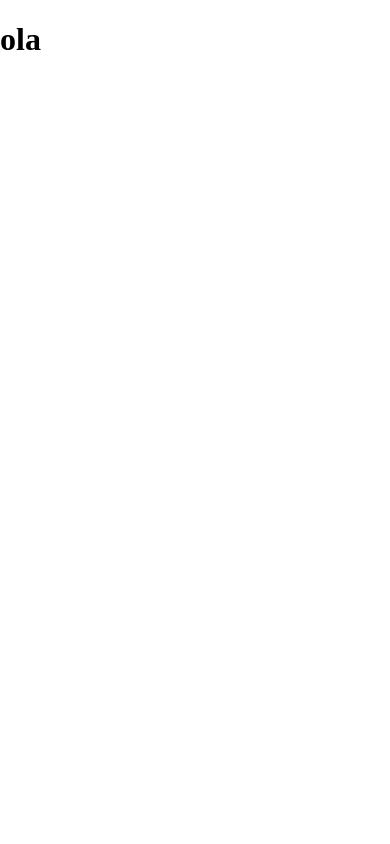
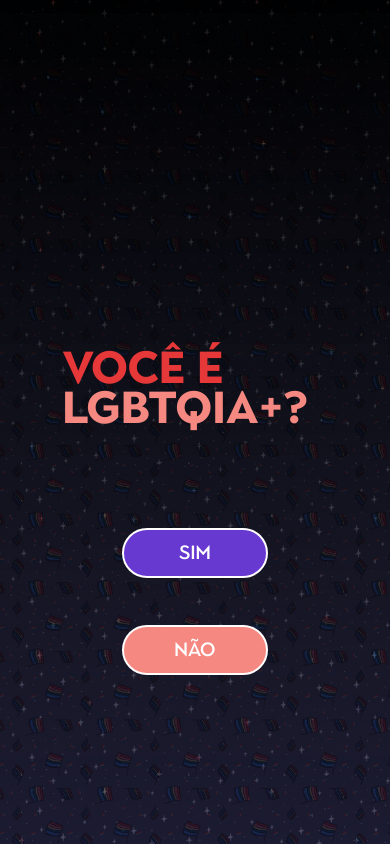
Before and after one commit to rafael-g-depaulo/plural-app, a React (Create React App) app in the folder client/: page /areyouLGBTQIA in a window 390 px wide. Built offline with nearby package versions, Linux system fonts and the light colour scheme.

Commit message:
📱 ✨ Add responsive components in AreYou page

```diff
--- a/client/src/Pages/AreYouLGBTQIA/Buttons/index.js
+++ b/client/src/Pages/AreYouLGBTQIA/Buttons/index.js
@@ -1,8 +1,65 @@
 import React from "react";
 import styled from "styled-components";
+import { Link } from "react-router-dom";
 
-export const Buttons = ({ ...props}) => {
-    return (<></>);
-}
+const Container = styled.div`
+  position: absolute;
+  display: flex;
+  flex-direction: column;
+  align-items: center;
+  justify-content: space-between;
+  width: 37.3vw;
+  height: 17.5vh;
+  margin: 62.5vh 31.3vw 20vh 31.3vw;
+
+  @media (min-width: 700px) {
+    width: 16.4vw;
+    height: 21.1vh;
+    margin: 63.6vh 41.7vw 20vh 41.9vw;
+  }
+`;
+
+const ButtonBox = styled(Link)`
+  display: flex;
+  flex-direction: column;
+  align-items: center;
+  justify-content: space-around;
+  width: 37.3vw;
+  height: 6vh;
+  border: solid 2px #fffdfd;
+  border-radius: 30px;
+  background-color: ${(props) =>
+    props.cover === true ? "#6739d1" : "#f58880"};
+  text-decoration: none;
+  font-family: Town Text;
+  font-size: 1.2em;
+  font-weight: 700;
+  text-transform: uppercase;
+  text-align: center;
+  color: #ffffff;
+
+  @media (min-width: 700px) {
+    width: 16.4vw;
+    height: 7vh;
+    border: solid 2px #fffdfd;
+    border-radius: 30px;
+    font-size: 1.7em;
+  }
+`;
+
+export const Buttons = ({ ...props }) => {
+  return (
+    <>
+      <Container>
+        <ButtonBox to="" cover={true}>
+          sim
+        </ButtonBox>
+        <ButtonBox to="" cover={false}>
+          não
+        </ButtonBox>
+      </Container>
+    </>
+  );
+};
 
 export default Buttons;
--- a/client/src/Pages/AreYouLGBTQIA/Question/index.js
+++ b/client/src/Pages/AreYouLGBTQIA/Question/index.js
@@ -1,8 +1,50 @@
 import React from "react";
 import styled from "styled-components";
 
-export const Question = ({ ...props}) => {
-    return (<></>);
-}
+const Container = styled.div`
+  position: absolute;
+  width: 64.3vw;
+  height: 13.6vh;
+  margin: 37.5vh 19.7vw 48.9vh 16vw;
+
+  @media (min-width: 800px) {
+    width: 28.3vw;
+    height: 21.2vh;
+    margin: 32vh 36.6vw 50.8vh 35.2vw;
+  }
+`;
+
+const Text = styled.h1`
+  font-family: Town Text;
+  font-size: 2.8em;
+  font-weight: 900;
+  font-stretch: normal;
+  font-style: normal;
+  line-height: 0.91;
+  letter-spacing: normal;
+  text-transform: uppercase;
+  text-align: justify;
+  color: #e73839;
+
+  span {
+    color: #f58880;
+  }
+
+  @media (min-width: 800px) {
+    font-size: 4em;
+  }
+`;
+
+export const Question = ({ ...props }) => {
+  return (
+    <>
+      <Container>
+        <Text>
+          você é <br /> <span>lgbtqia+?</span>
+        </Text>
+      </Container>
+    </>
+  );
+};
 
 export default Question;
--- a/client/src/Pages/AreYouLGBTQIA/index.js
+++ b/client/src/Pages/AreYouLGBTQIA/index.js
@@ -2,13 +2,30 @@
 import styled from "styled-components";
 import Buttons from "./Buttons";
 import Question from "./Question";
+import AreYou_web from "./vc_eh_site_fundo.png";
+import AreYou_app from "./voce_eh_fundo.png";
+
+const Background = styled.div`
+background-image: url(${AreYou_app});
+  background-repeat: no-repeat;
+  background-position: center;
+  object-fit: cover;
+  background-size: cover;
+  width: 100vw;
+  min-height: 100vh;
+
+  @media (min-width: 900px) {
+    background-image: url(${AreYou_web});
+  }
+`;
 
 export const AreYou = ({ ...props }) => {
   return (
     <>
-      <h1>ola</h1>
-      <Question />
-      <Buttons />
+      <Background>
+        <Question />
+        <Buttons />
+      </Background>
     </>
   );
 };
```
